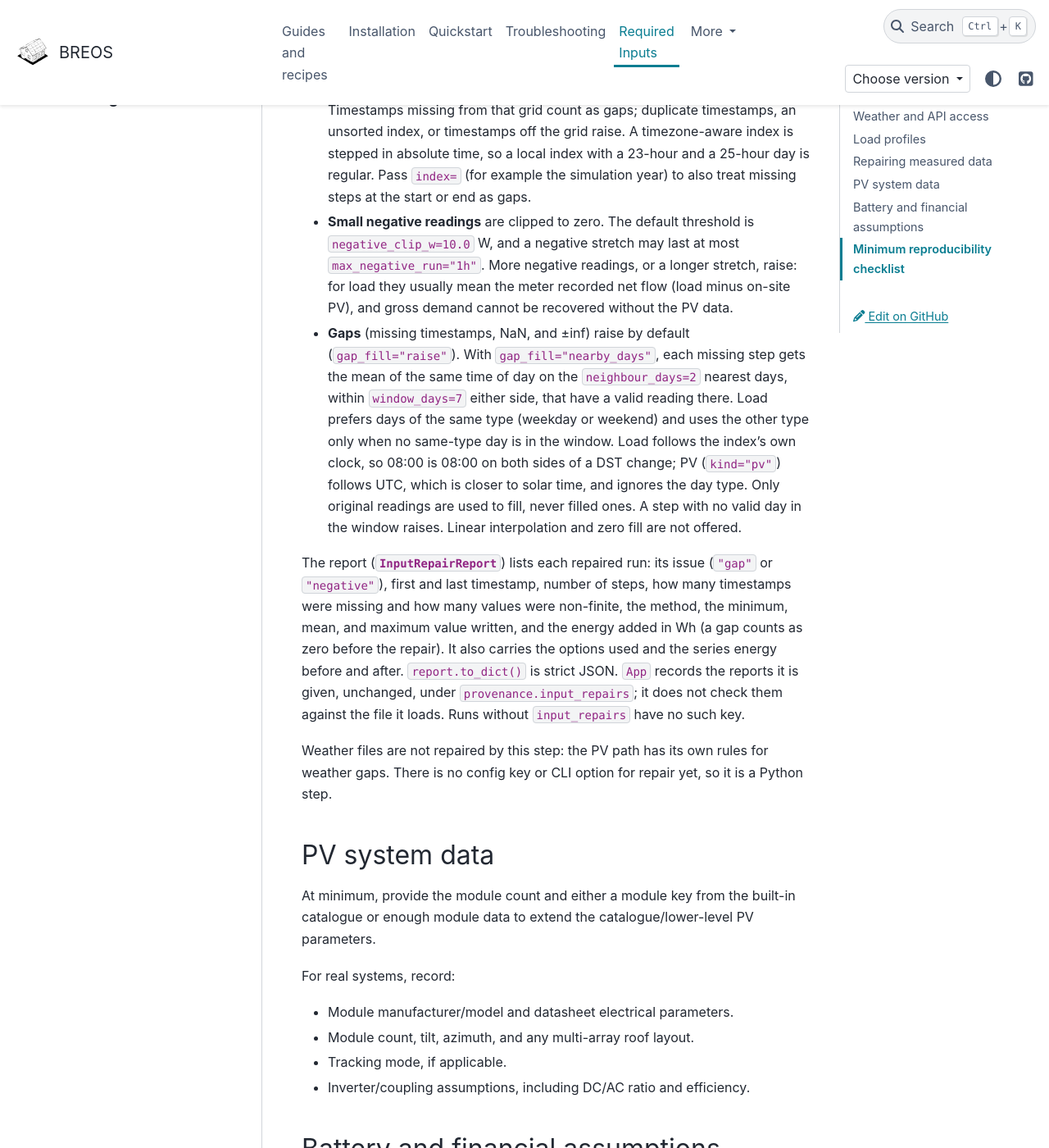
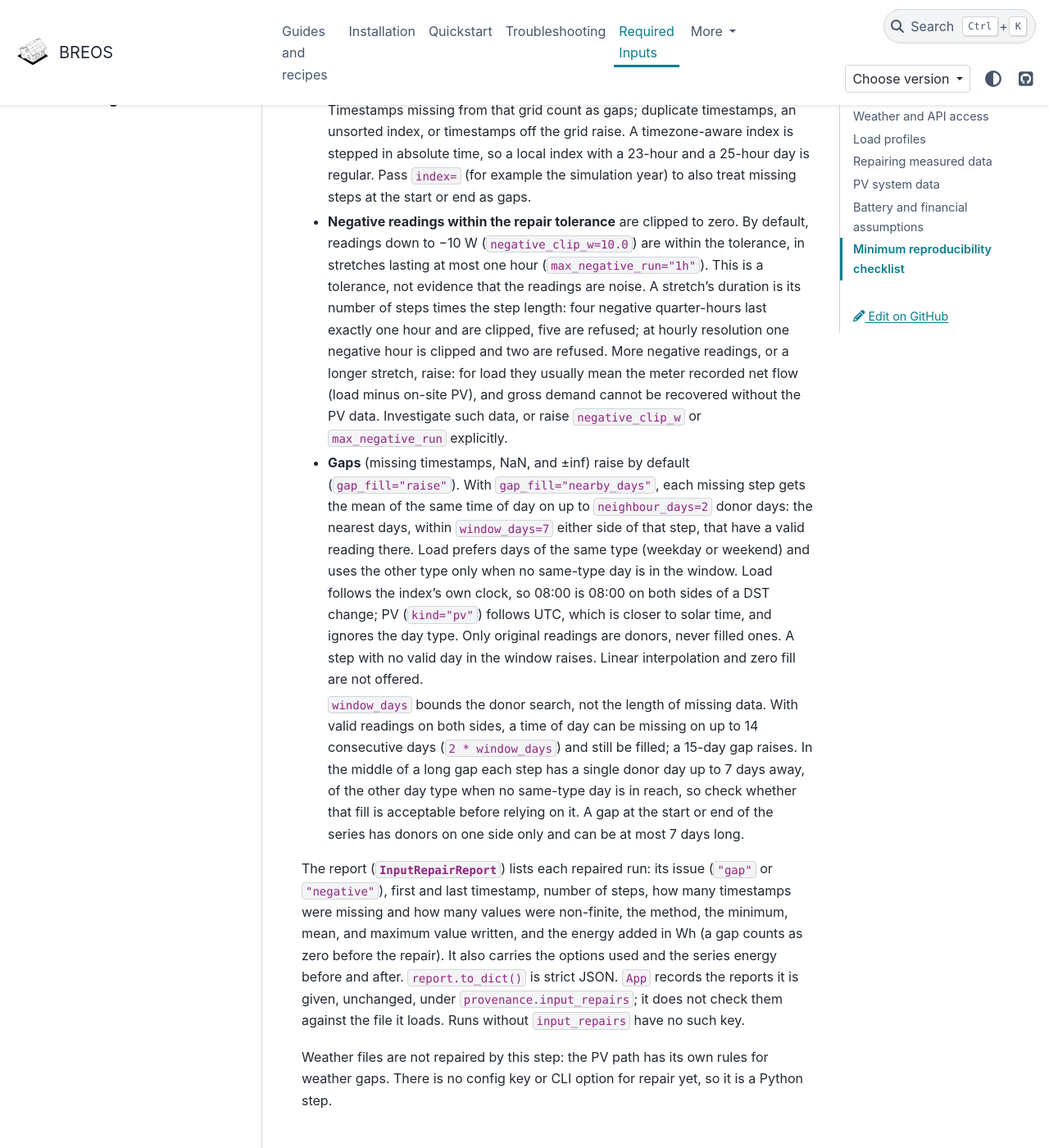
Before and after one commit to Str4vinci/breos, a Sphinx documentation site: the page built from docs/getting-started/inputs.md, in a window 1280 px wide and 1400 px high, scrolled down 1933 px. Shown: the whole window at 82% size. Built offline with Sphinx 7.4.7 and the PyData theme 0.15.4, drawn with Linux system fonts in a browser that asks for light colours; comment, search, counter and statistics services are not loaded.

Commit message:
docs: describe input repair limits as a tolerance and a donor-search bound
Negative readings down to negative_clip_w are within a repair tolerance,
not proof of sensor noise. max_negative_run is interval duration: four
quarter-hours (1 h) are clipped, five are refused; one hourly step is
clipped, two are refused. Errors now tell the caller to investigate or
raise the limit explicitly.

window_days bounds the nearby_days donor search, not the gap length: a
gap of up to 2 * window_days days with data on both sides is filled, its
middle from a single donor day; one more day raises. Tests cover both
boundaries.

```diff
--- a/docs/getting-started/inputs.md
+++ b/docs/getting-started/inputs.md
@@ -84,22 +84,37 @@ What it does:
   timezone-aware index is stepped in absolute time, so a local index with a
   23-hour and a 25-hour day is regular. Pass `index=` (for example the
   simulation year) to also treat missing steps at the start or end as gaps.
-- **Small negative readings** are clipped to zero. The default threshold is
-  `negative_clip_w=10.0` W, and a negative stretch may last at most
-  `max_negative_run="1h"`. More negative readings, or a longer stretch, raise:
-  for load they usually mean the meter recorded net flow (load minus on-site
-  PV), and gross demand cannot be recovered without the PV data.
+- **Negative readings within the repair tolerance** are clipped to zero. By
+  default, readings down to −10 W (`negative_clip_w=10.0`) are within the
+  tolerance, in stretches lasting at most one hour (`max_negative_run="1h"`).
+  This is a tolerance, not evidence that the readings are noise. A stretch's
+  duration is its number of steps times the step length: four negative
+  quarter-hours last exactly one hour and are clipped, five are refused; at
+  hourly resolution one negative hour is clipped and two are refused. More
+  negative readings, or a longer stretch, raise: for load they usually mean
+  the meter recorded net flow (load minus on-site PV), and gross demand
+  cannot be recovered without the PV data. Investigate such data, or raise
+  `negative_clip_w` or `max_negative_run` explicitly.
 - **Gaps** (missing timestamps, NaN, and ±inf) raise by default
   (`gap_fill="raise"`). With `gap_fill="nearby_days"`, each missing step gets
-  the mean of the same time of day on the `neighbour_days=2` nearest days,
-  within `window_days=7` either side, that have a valid reading there. Load
-  prefers days of the same type (weekday or weekend) and uses the other type
-  only when no same-type day is in the window. Load follows the index's own
-  clock, so 08:00 is 08:00 on both sides of a DST change; PV
-  (`kind="pv"`) follows UTC, which is closer to solar time, and ignores the
-  day type. Only original readings are used to fill, never filled ones. A step
-  with no valid day in the window raises. Linear interpolation and zero fill
-  are not offered.
+  the mean of the same time of day on up to `neighbour_days=2` donor days: the
+  nearest days, within `window_days=7` either side of that step, that have a
+  valid reading there. Load prefers days of the same type (weekday or
+  weekend) and uses the other type only when no same-type day is in the
+  window. Load follows the index's own clock, so 08:00 is 08:00 on both sides
+  of a DST change; PV (`kind="pv"`) follows UTC, which is closer to solar
+  time, and ignores the day type. Only original readings are donors, never
+  filled ones. A step with no valid day in the window raises. Linear
+  interpolation and zero fill are not offered.
+
+  `window_days` bounds the donor search, not the length of missing data. With
+  valid readings on both sides, a time of day can be missing on up to 14
+  consecutive days (`2 * window_days`) and still be filled; a 15-day gap
+  raises. In the middle of a long gap each step has a single donor day up to
+  7 days away, of the other day type when no same-type day is in reach, so
+  check whether that fill is acceptable before relying on it. A gap at the
+  start or end of the series has donors on one side only and can be at most
+  7 days long.
 
 The report ({py:class}`~breos.repair.InputRepairReport`) lists each repaired run:
 its issue (`"gap"` or `"negative"`), first and last timestamp, number of
```
Also changed, not shown: CHANGELOG.md (+18 -13 lines), 2 other files.
